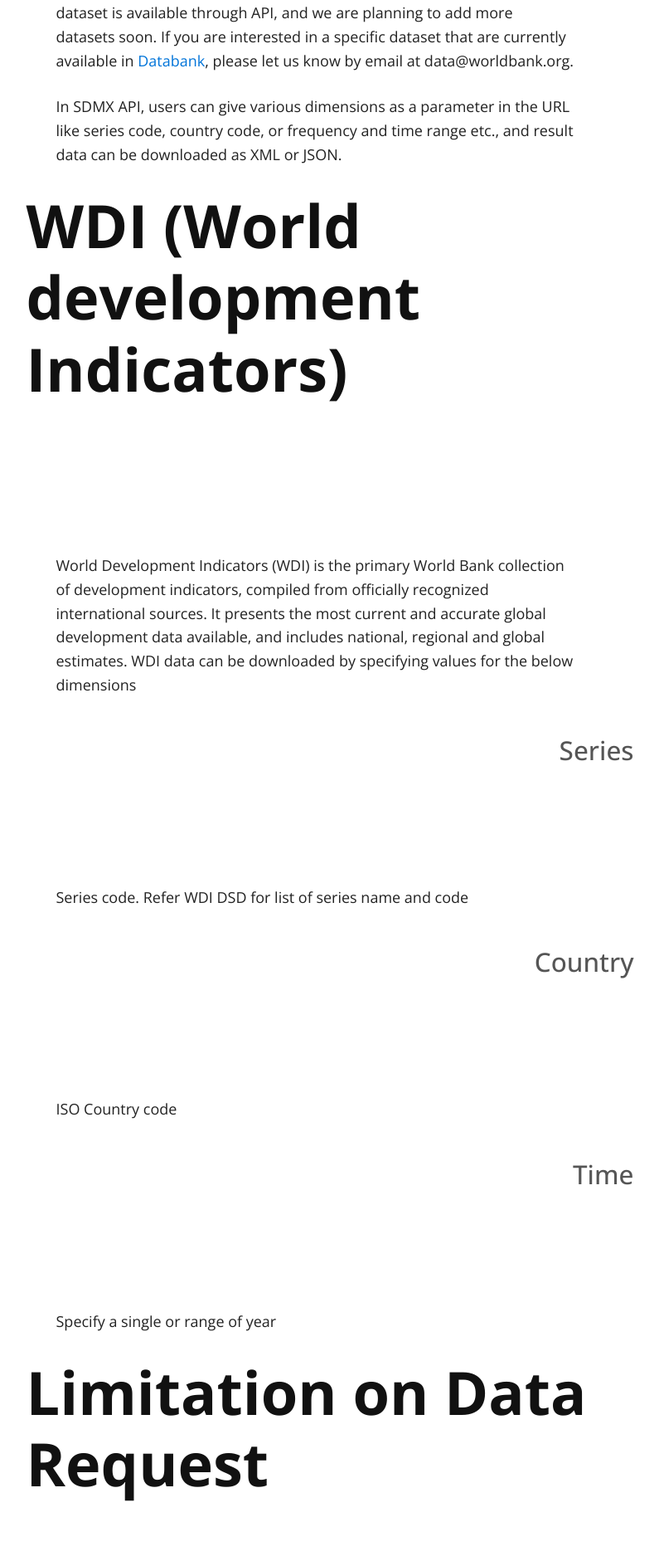
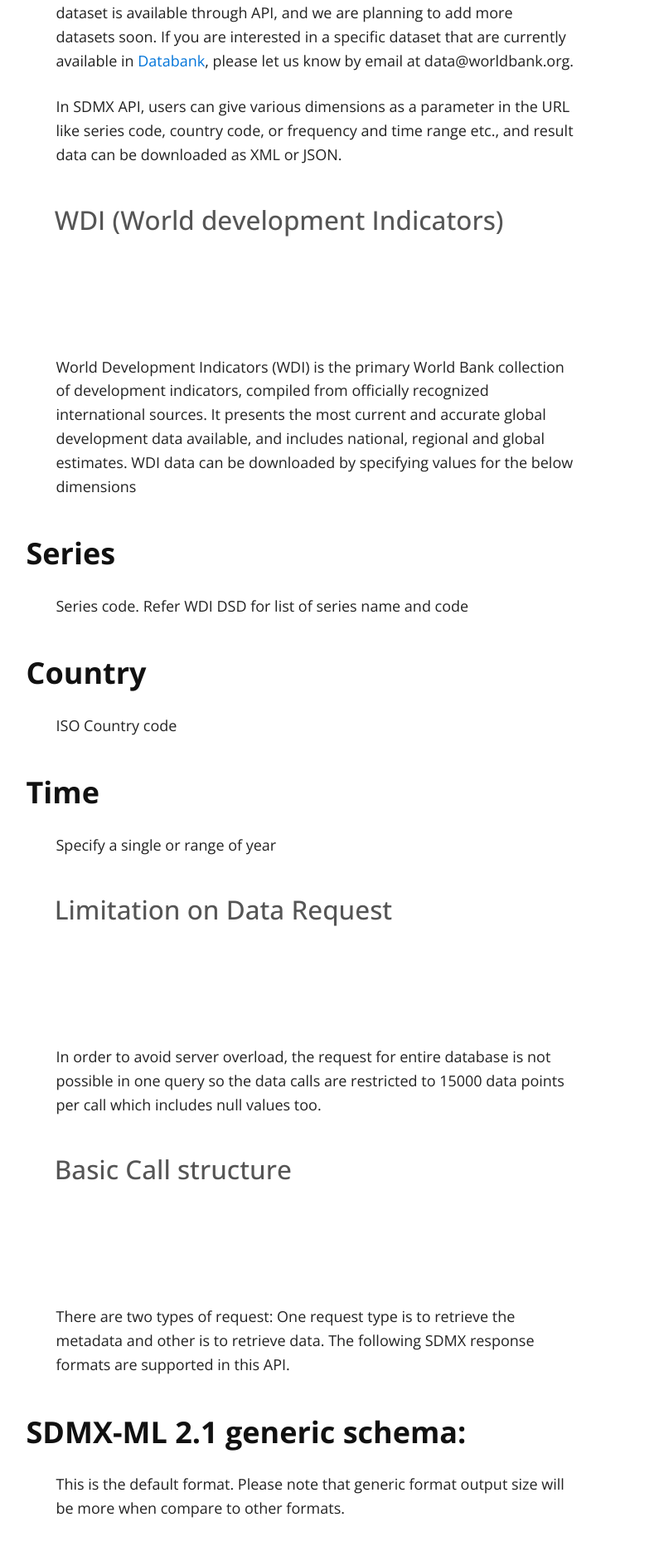
Before and after one commit to tgherzog/apidocs, a Jekyll site: the page built from API_SDMX_User_Guide_V1.md, in a window 1280 px wide. Shown: the part 413-2294 px from the top of the page at 83% size, without its empty margins (260-1055 px from the left). Built offline with Jekyll 4.4.1, drawn with Linux system fonts in a browser that asks for light colours; our own code applies the rules of GitHub Pages for plain Markdown files.

Commit message:
Small formatting changes

```diff
--- a/API_SDMX_User_Guide_V1.md
+++ b/API_SDMX_User_Guide_V1.md
@@ -14,40 +14,40 @@ Use SDMX REST API to programmatically access databases that are available in Dat
 
 In SDMX API, users can give various dimensions as a parameter in the URL like series code, country code, or frequency and time range etc., and result data can be downloaded as XML or JSON.
 
-# WDI (World development Indicators)
+## WDI (World development Indicators)
 
 World Development Indicators (WDI) is the primary World Bank collection of development indicators, compiled from officially recognized international sources. It presents the most current and accurate global development data available, and includes national, regional and global estimates. WDI data can be downloaded by specifying values for the below dimensions
 
-## Series
+### Series
 Series code. Refer WDI DSD for list of series name and code
 
-## Country
+### Country
 ISO Country code
 
-## Time
+### Time
 Specify a single or range of year
 
-# Limitation on Data Request
+## Limitation on Data Request
 
 In order to avoid server overload, the request for entire database is not possible in one query so the data calls are restricted to 15000 data points per call which includes null values too.
 
-# Basic Call structure
+## Basic Call structure
 
 There are two types of request: One request type is to retrieve the metadata and other is to retrieve data. The following SDMX response formats are supported in this API.
 
-## SDMX-ML 2.1 generic schema:
+### SDMX-ML 2.1 generic schema:
 This is the default format. Please note that generic format output size will be more when compare to other formats.
 
-## SDMX-ML 2.1 structure specific schema:
+### SDMX-ML 2.1 structure specific schema:
 The structure specific schema is more suited for processing of large data. To get the response in this format, modify the HTTP request header field  "Accept: application/vnd.sdmx.structurespecificdata+xml" on the SDMX data query request.
 
-## JSON Format:
+### JSON Format:
 To get the data in JSON format, modify the HTTP request header field "Accept: application/vnd.sdmx.data+json;version=1.0.0-wd" on the SDMX data query request.
 
-# Metadata request
+## Metadata request
 This section explains the call to get DataFlow, Code List and DSD.
 
-## Data Flow
+### Data Flow
 This end-point retrieves the unique dataset code for World bank dataset.
 
 * *URL:*
@@ -85,7 +85,7 @@ This end-point retrieves the unique dataset code for World bank dataset.
     + Response
     ![Data Flow Sample Output](images/Data_Flow_Sample_Output.png)
 
-## Code List
+### Code List
 
 <b>This endpoint retrieves the code list for the WDI dataset. </b>
 
@@ -124,7 +124,7 @@ This end-point retrieves the unique dataset code for World bank dataset.
       ![Code List Sample Output](images/Code_List_Sample_Output.png)
 
 
-## Data Structure Definition (DSD)
+### Data Structure Definition (DSD)
 
 This API retrieves the Data Structure Definition (DSD) for the WDI dataset
 
@@ -216,7 +216,7 @@ In data calls, the dimensions are separated by "." dot as shown below
             - Country
             - Time
 
-## Sample Request:
+### Sample Request:
 
 To request one country, one series  and a year
 
--- a/_layouts/default.html
+++ b/_layouts/default.html
@@ -9,6 +9,7 @@
   <link rel="stylesheet" href="{{ site.baseurl }}/css/normalize.css">
   <link rel="stylesheet" href="{{ site.baseurl }}/css/solo.css">
   <link rel="stylesheet" href="{{ site.baseurl }}/css/syntax.css">
+  <link rel="stylesheet" href="{{ site.baseurl }}/css/local.css">
 </head>
 <body>
   <article>
--- /dev/null
+++ b/css/local.css
@@ -0,0 +1,4 @@
+
+h2 {
+  text-align: left;
+}
```
Also changed, not shown: API_Metadata.md (+3 -0 lines), API_New_Features_and_Enhancements.md (+2 -2 lines).
